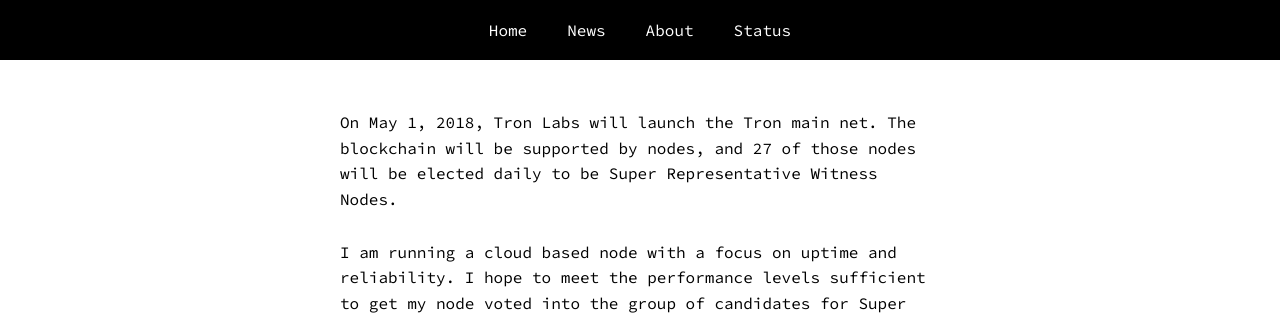
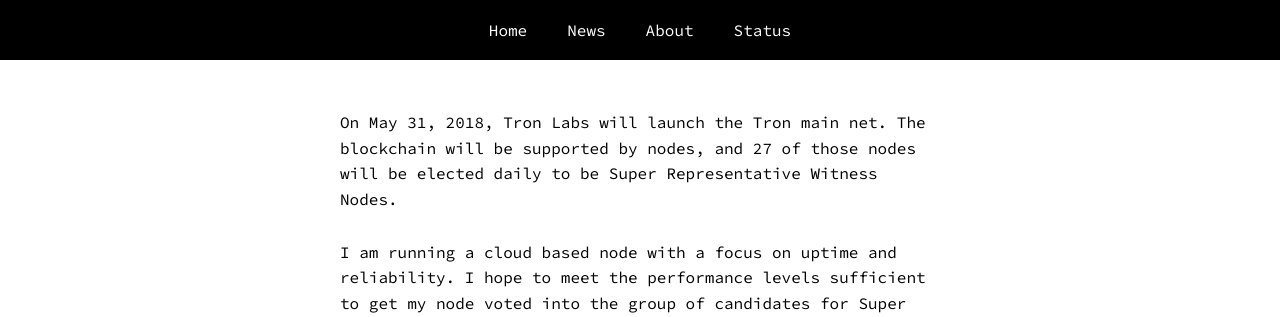
Before and after one commit to qkleber/community-node, a Node server app: page / in a window 1280 px wide. Shown: the part 402-719 px from the top of the page. Run offline with Node 20, Linux system fonts and the light colour scheme; style sheets or scripts are compiled from the project's sources.

Commit message:
minus server build

```diff
--- a/server/web/source/templates/homepage.jade
+++ b/server/web/source/templates/homepage.jade
@@ -3,7 +3,7 @@ extend default
 block content
 
   p.
-    On May 1, 2018, Tron Labs will launch the Tron main net. The blockchain will be supported by nodes, and 27 of those nodes will be elected daily to be Super Representative Witness Nodes.
+    On May 31, 2018, Tron Labs will launch the Tron main net. The blockchain will be supported by nodes, and 27 of those nodes will be elected daily to be Super Representative Witness Nodes.
 
   p.
     I am running a cloud based node with a focus on uptime and reliability. I hope to meet the performance levels sufficient to get my node voted into the group of candidates for Super Representative, after which the node may or may not enter rotation as an earning Super Representative. Originally I had welcomed the notion of taking a seat at the table next to other members of the TRON community, then I realized there probably won't be room for even one of us.
```
Also changed, not shown: org_info/company_info.md (+4 -0 lines), 2 other files.
